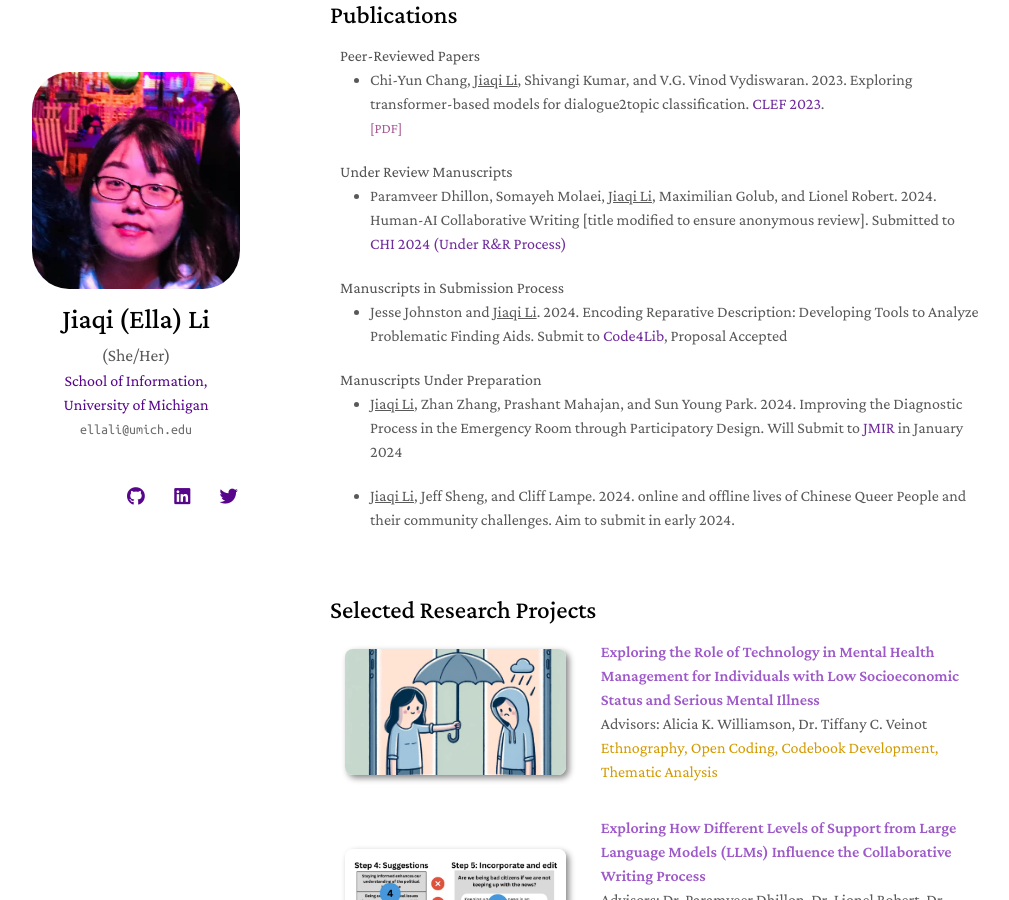
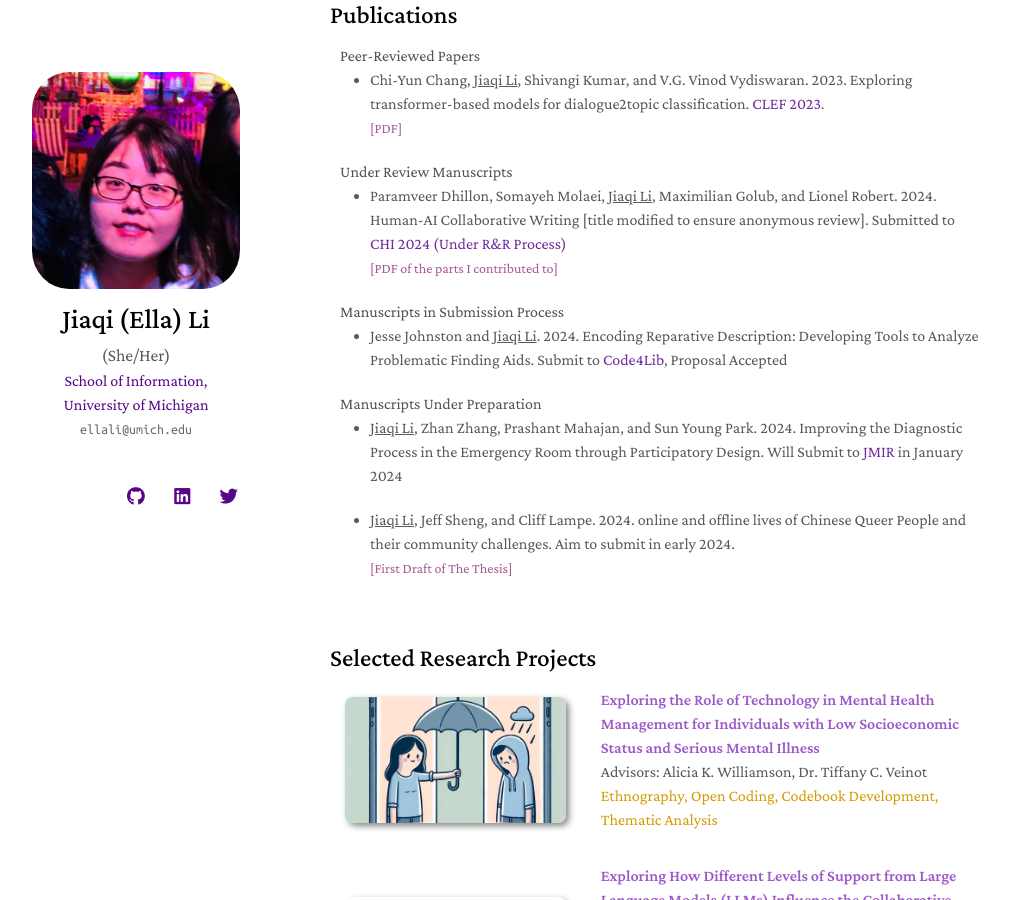
Before and after one commit to jiaqili0803/jiaqili0803.github.io, a Jekyll site: the page built from index.md, in a window 1280 px wide and 900 px high, scrolled down 1345 px. Shown: the whole window, without its empty margins (140-1149 px from the left). Built offline with Jekyll 4.4.1, drawn with Linux system fonts in a browser that asks for light colours; nearby versions of some CDN libraries; a style sheet for code colours, icons or effects is not loaded; our own code applies the rules of GitHub Pages for plain Markdown files.

Commit message:
Update publications.md

```diff
--- a/_includes/publications.md
+++ b/_includes/publications.md
@@ -14,6 +14,7 @@
 
 <ul style="margin:0 0 20px;">
     <li>Paramveer Dhillon, Somayeh Molaei, <u>Jiaqi Li</u>, Maximilian Golub, and Lionel Robert. 2024. Human-AI Collaborative Writing [title modified to ensure anonymous review]. Submitted to <a href="https://chi2024.acm.org/" target="_blank">CHI 2024 (Under R&R Process)</a></li>
+    <a href="https://drive.google.com/file/d/1-fFaBoePR52QjOGgVZcGW2Yb5GtskTd1/view" class="btn btn-sm z-depth-0" role="button" target="_blank" style="font-size:14px; border-radius: 5px; color: #A85895;">[PDF of the parts I contributed to]</a>
 </ul>
 
 
@@ -32,6 +33,8 @@
 
 <ul style="margin:0 0 20px;">
     <li><u>Jiaqi Li</u>, Jeff Sheng, and Cliff Lampe. 2024. online and offline lives of Chinese Queer People and their community challenges. Aim to submit in early 2024.</li>
+    <a href="https://drive.google.com/file/d/1KXBx3merqYVeTN5vGQtvO8Fnl11La_sq/view" class="btn btn-sm z-depth-0" role="button" target="_blank" style="font-size:14px; border-radius: 5px; color: #A85895;">[First Draft of The Thesis]</a>
+
 </ul>
 
 <br>
```
